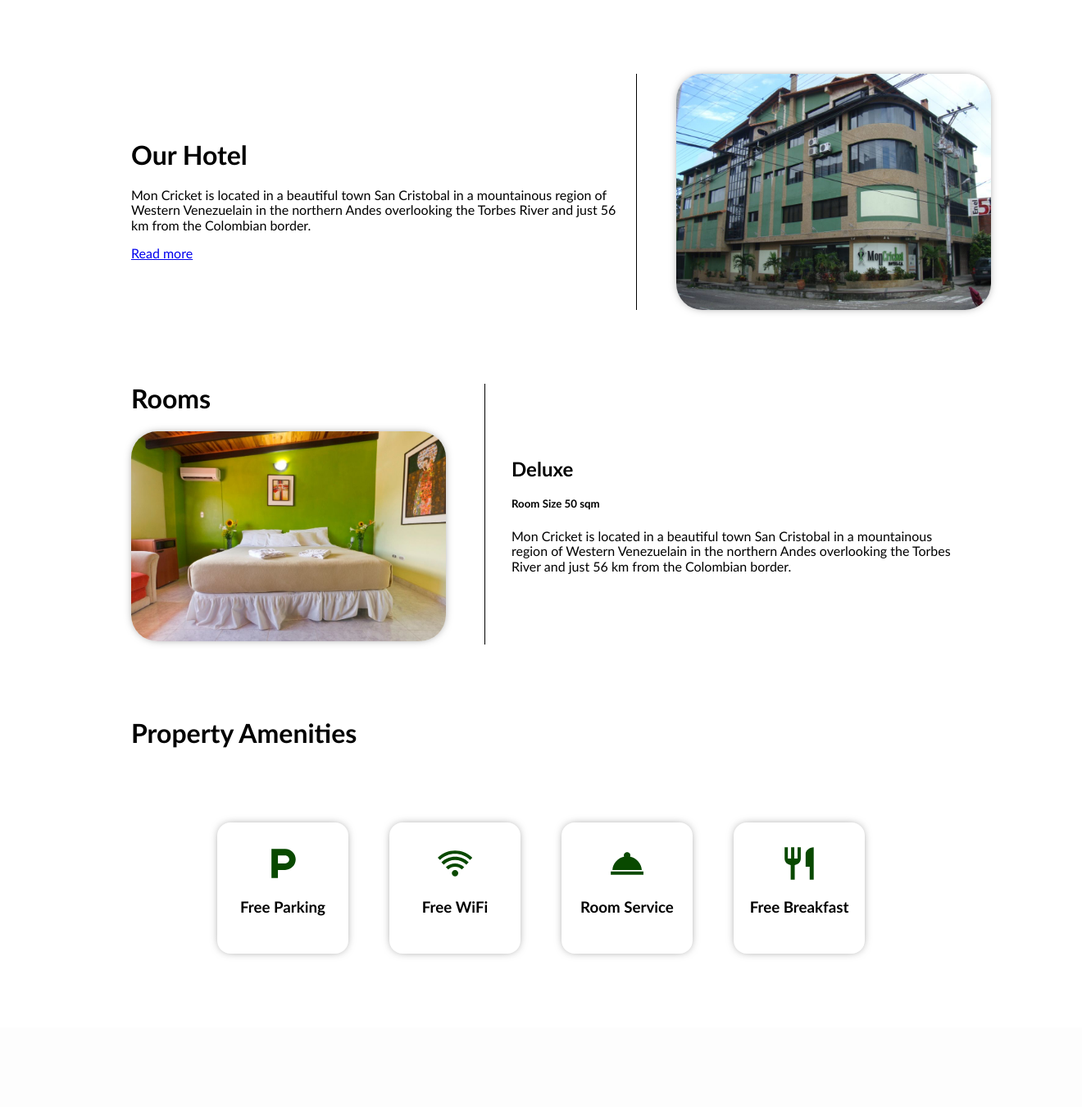
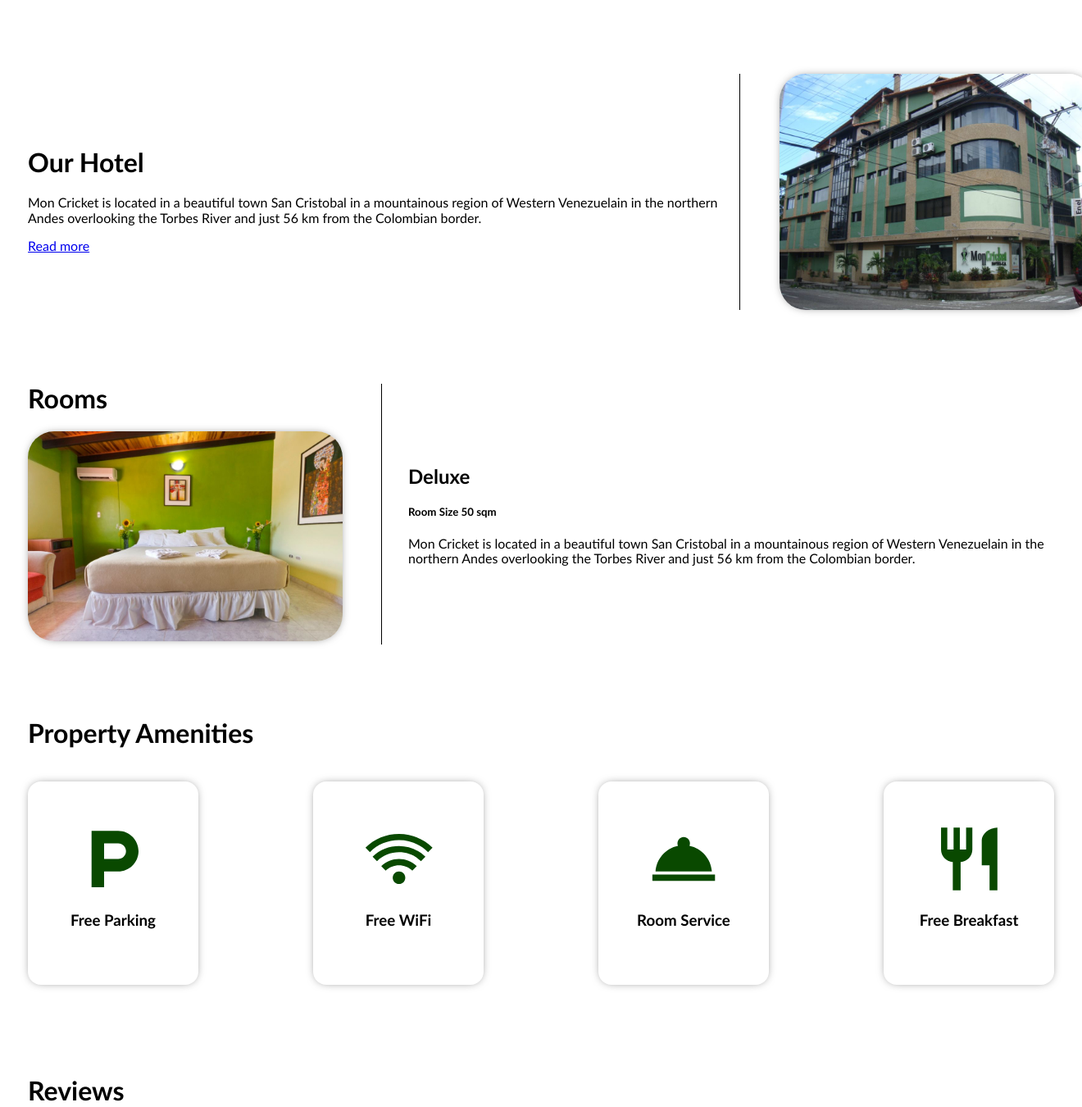
Before and after one commit to Mikjail/mon-cricket-web, a PHP site: page / in a window 1320 px wide; the page is wider, and only the part inside the window is pictured. Shown: the part 800-2150 px from the top of that part at 82% size. Before the commit the page ends 1967 px from the top of that part, so only its background shows below. Run offline with PHP 8.4, Linux system fonts and the light colour scheme; grey boxes are pictures that could not be loaded.

Commit message:
Fixing Amenities and adding reviews

```diff
--- a/index.html
+++ b/index.html
@@ -11,6 +11,7 @@
     <link rel="stylesheet" type="text/css" href="./styles/about-us.css" />
     <link rel="stylesheet" type="text/css" href="./styles/rooms.css" />
     <link rel="stylesheet" type="text/css" href="./styles/amenities.css" />
+    <link rel="stylesheet" type="text/css" href="./styles/reviews.css" />
 
     <title>Mon Cricket Hotel</title>
   </head>
@@ -99,5 +100,57 @@
         </div>
       </div>
     </section>
+    <section class="reviews">
+      <h1>Reviews</h1>
+      <div class="reviews__wrapper">
+        <article class="reviews__card">
+          <div class="review-header">
+            <div class="review-header__profile">
+              <img
+                src="./assets/reviews/profile-mock1.svg"
+                alt="profile image"
+              />
+              <div class="review-header__name-country">
+                <p>Mia Lopez</p>
+                <p>Spain</p>
+              </div>
+            </div>
+            <p class="review-header__date">16.06.2022</p>
+          </div>
+          <p>
+            Lorem ipsum dolor sit amet, consectetur adipiscing elit ut aliquam,
+            purus sit amet luctus venenatis, lectus magna fringilla urna,
+            porttitor rhoncus dolor purus non enim praesent elementum facilisis
+            leo, vel
+          </p>
+        </article>
+        <article class="reviews__card">
+          <div class="review-header">
+            <div class="review-header__profile">
+              <img
+                src="./assets/reviews/profile-mock2.svg"
+                alt="profile image"
+              />
+              <div class="review-header__name-country">
+                <p>Mia Lopez</p>
+                <p>Spain</p>
+              </div>
+            </div>
+            <p class="review-header__date">16.06.2022</p>
+          </div>
+          <p>
+            Lorem ipsum dolor sit amet, consectetur adipiscing elit ut aliquam,
+            purus sit amet luctus venenatis, lectus magna fringilla urna,
+            porttitor rhoncus dolor purus non enim praesent elementum facilisis
+            leo, vel
+          </p>
+        </article>
+        <div class="share-review">
+          <input type="text" class="share-review__text" />
+          <button class="btn share-review__share">Share</button>
+          <button class="btn share-review__more">More Reviews</button>
+        </div>
+      </div>
+    </section>
   </body>
 </html>
--- a/styles/amenities.css
+++ b/styles/amenities.css
@@ -1,17 +1,18 @@
 .amenities {
   max-width: var(--content-max-width);
   margin: auto;
+  padding-bottom: 5.625rem;
 }
 
-.amenities h1 {
+.amenities h1,
+.amenities p {
   margin: 0;
 }
 
 .amenities__wrapper {
   display: flex;
-  justify-content: center;
-  gap: 50px;
-  padding: 5.625rem 0;
+  justify-content: space-between;
+  padding-top: 2.5rem;
 }
 
 .card {
@@ -21,10 +22,10 @@
   justify-content: center;
   border-radius: 1rem;
   box-shadow: var(--img-shadow);
-  width: 10rem;
-  height: 10rem;
+  width: 13rem;
+  padding: 3rem 0;
 }
 
-.card img {
-  width: 3rem;
+.card p {
+  text-align: center;
 }
--- a/styles/style.css
+++ b/styles/style.css
@@ -38,3 +38,16 @@ body {
 .land-message h3 {
   margin: 0;
 }
+
+.btn {
+  display: flex;
+  align-items: center;
+  justify-content: center;
+  gap: 0.5rem;
+  background-color: var(--primary);
+  height: 3.25rem;
+  color: white;
+  box-shadow: var(--img-shadow);
+  border: none;
+  border-radius: 0.5rem;
+}
--- a/styles/variables.css
+++ b/styles/variables.css
@@ -4,5 +4,5 @@
   --dark-gray: #222629;
   --white: #ffffff;
   --img-shadow: 0px 0px 12px -4px rgb(95 95 95);
-  --content-max-width: 1000px;
+  --content-max-width: 1252px;
 }
```
Also changed, not shown: styles/reviews.css (added, +50 -0 lines), assets/about-us/hotel.svg, assets/arrow.svg (added), assets/gallery/bar.svg (added), assets/gallery/lounge.svg (added), assets/gallery/restaurant.svg (added), assets/gallery/spa.svg (added), assets/reviews/profile-mock1.svg (added), assets/reviews/profile-mock2.svg (added), assets/rooms/deluxe.svg (added).
